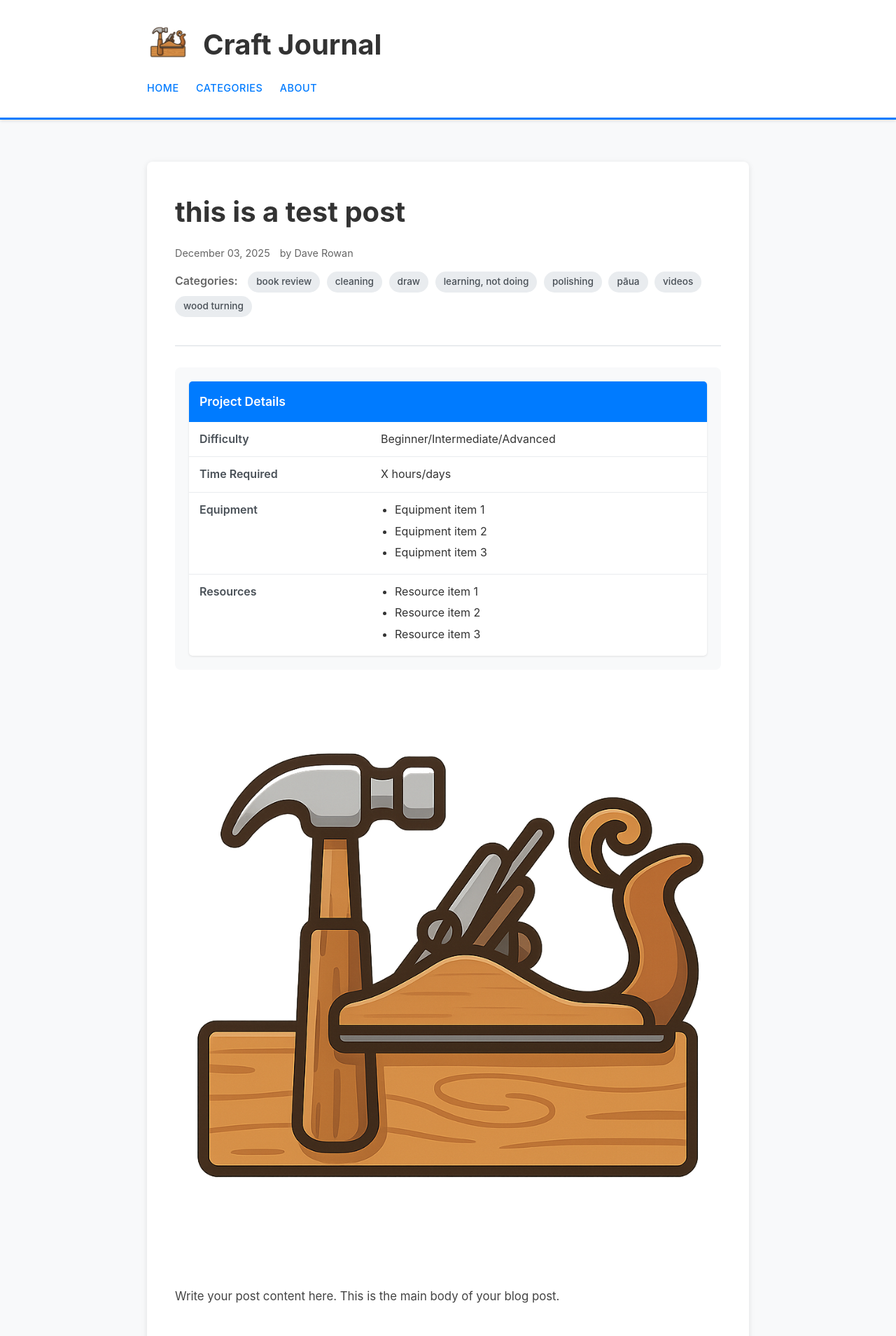
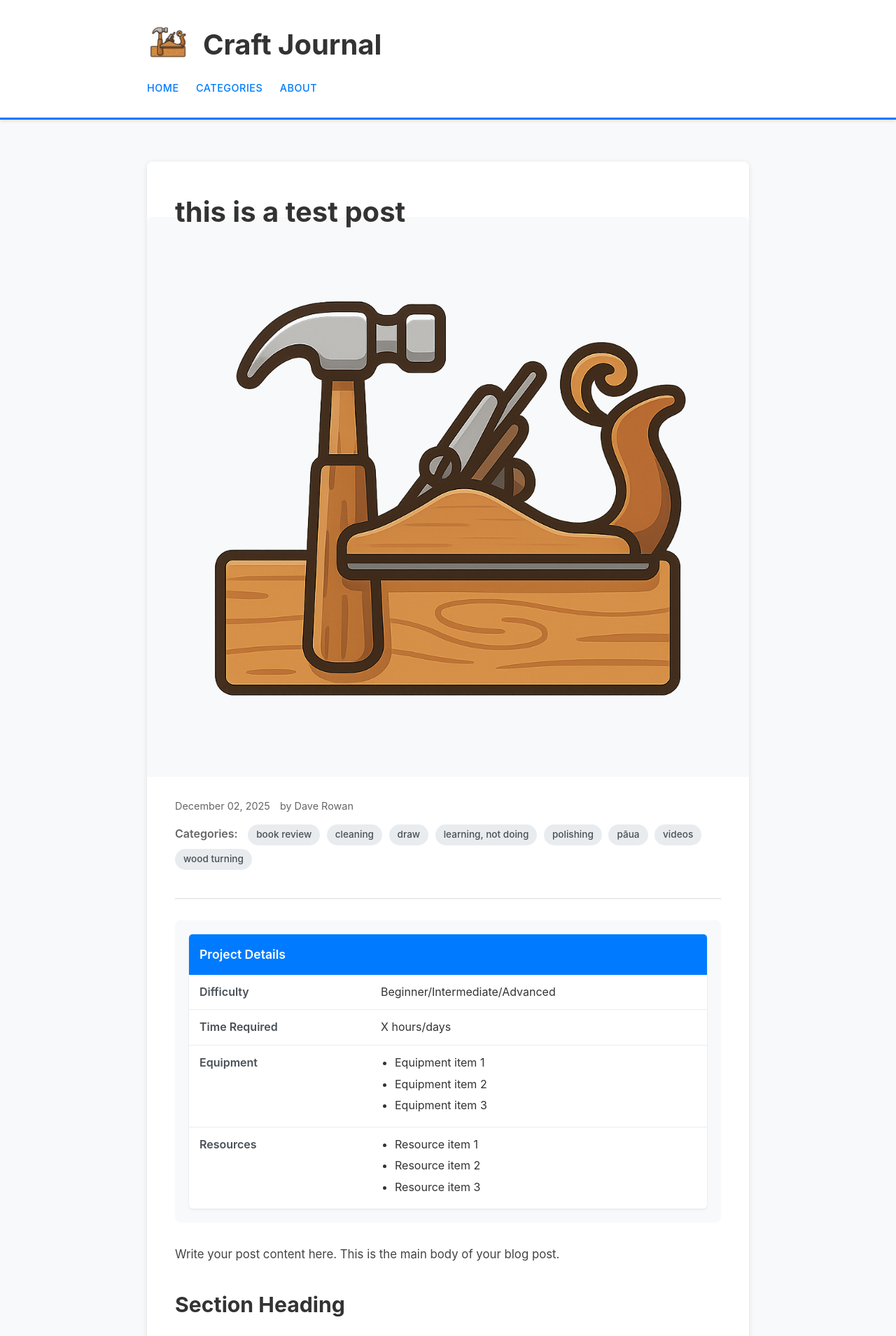
Before and after one commit to dfbr/craft_journal, a Jekyll site: the page built from _posts/2025-12-03-this-is-a-test-post.md, in a window 1280 px wide. Shown: the top 1909 px of the page at 70% size. Built offline with Jekyll 4.4.1, drawn with Linux system fonts in a browser that asks for light colours; some of the changed text lies outside the part shown.

Commit message:
New layout for posts

```diff
--- a/_layouts/post.html
+++ b/_layouts/post.html
@@ -5,6 +5,13 @@ layout: default
 <article class="post">
     <header class="post-header">
         <h1 class="post-title">{{ page.title }}</h1>
+
+        {% if page.featured_image %}
+        <div class="post-featured-image-full">
+            <img src="{{ page.featured_image | relative_url }}" alt="{{ page.featured_image_alt | default: page.title }}">
+        </div>
+        {% endif %}
+
         <div class="post-meta">
             <time datetime="{{ page.date | date_to_xmlschema }}">
                 {{ page.date | date: "%B %d, %Y" }}
@@ -53,12 +60,6 @@ layout: default
     </div>
     {% endif %}
 
-    {% if page.featured_image %}
-    <div class="post-featured-image-full">
-        <img src="{{ page.featured_image | relative_url }}" alt="{{ page.featured_image_alt | default: page.title }}">
-    </div>
-    {% endif %}
-
     <div class="post-content">
         {{ content }}
     </div>
--- a/_posts/2025-12-03-this-is-a-test-post.md
+++ b/_posts/2025-12-03-this-is-a-test-post.md
@@ -1,7 +1,7 @@
 ---
 layout: post
 title: this is a test post
-date: 2025-12-03 14:54:51 +0000
+date: 2025-12-02 14:58:31 +0000
 categories: ['book review', 'cleaning', 'draw', 'learning, not doing', 'polishing', 'pāua', 'videos', 'wood turning']
 author: Dave Rowan
 featured_image: /assets/images/posts/this-is-a-test-post/featured.jpg
--- a/assets/css/style.css
+++ b/assets/css/style.css
@@ -278,9 +278,13 @@ a:hover {
     margin: -40px -40px 30px -40px;
     border-radius: 8px 8px 0 0;
     overflow: hidden;
+    display: flex;
+    justify-content: center;
+    background-color: #f8f9fa;
 }
 
 .post-featured-image-full img {
+    max-width: 800px;
     width: 100%;
     height: auto;
     display: block;
```
